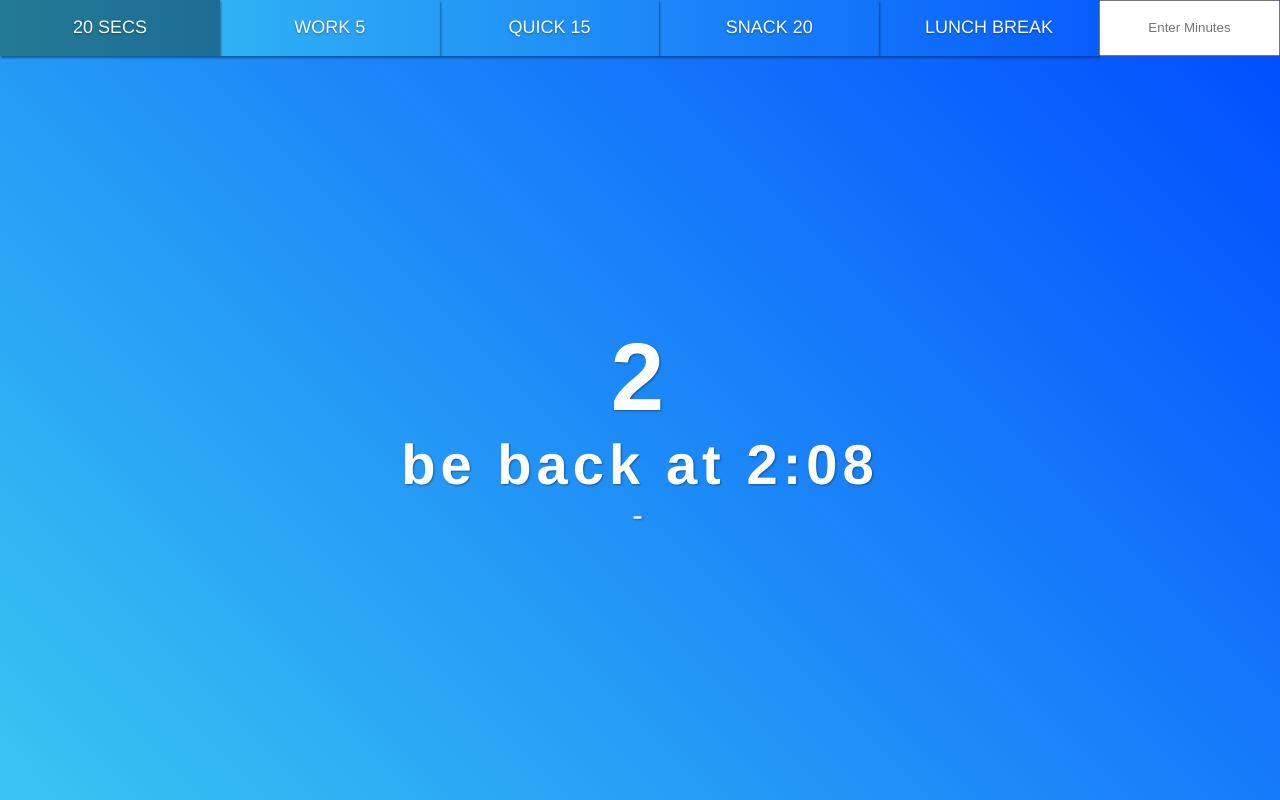
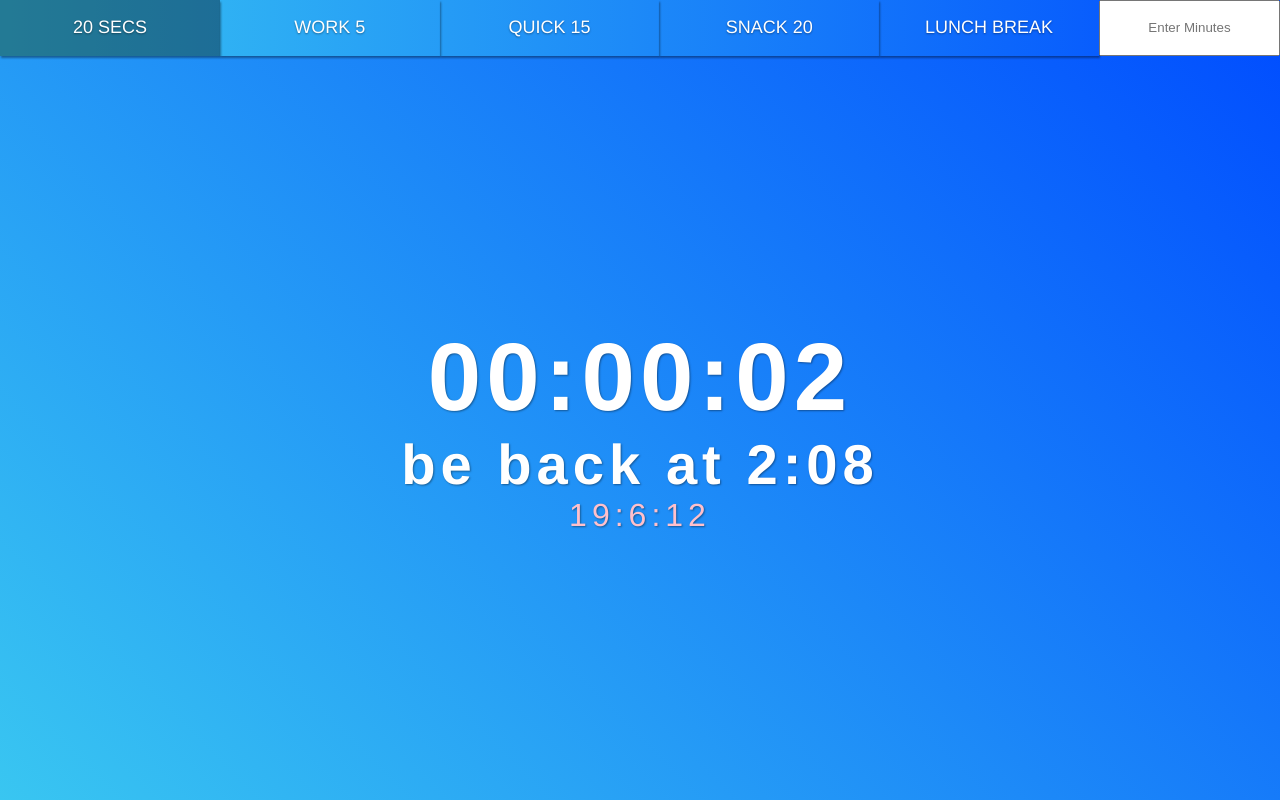
Before and after one commit to CaglayanCaliskan/vanilla-JavaScript30, a plain HTML site: page 29 Countdown Timer/index.html in a window 1280 px wide. Both pictures are taken after a click on the element "20 SECS". Drawn offline with Linux system fonts and the light colour scheme.

Commit message:
29 Countdown Timer

```diff
--- a/29 Countdown Timer/app.js
+++ b/29 Countdown Timer/app.js
@@ -1,19 +1,56 @@
 const timeText = document.getElementById('remaining-time');
+const clockScore = document.getElementById('current-time');
 //
 const triggers = document.querySelectorAll('.box');
 
+let itsTheFinalCountDown = false;
+
+//main function
 function handleTime(e) {
   let goalSeconds = Number(e.target.dataset.time);
+
+  if (itsTheFinalCountDown) return;
+  itsTheFinalCountDown = true;
+
   function editor() {
-    timeText.innerText = goalSeconds;
-    console.log(goalSeconds);
+    timeText.innerText = convertHMS(goalSeconds);
     goalSeconds--;
+
     if (goalSeconds < 0) {
       timeText.innerText = 'Time is Up 👌';
       clearInterval(myInterval);
+      itsTheFinalCountDown = false;
     }
   }
   const myInterval = setInterval(editor, 1000);
 }
 
+// Clock on load
+const clock = setInterval(() => {
+  const time = new Date();
+  const hour = time.getHours();
+  const minute = time.getMinutes();
+  const second = time.getSeconds();
+  clockScore.innerText = `${hour}:${minute}:${second}`;
+}, 1000);
+
+// sec to time
+function convertHMS(value) {
+  const sec = parseInt(value, 10);
+  let hours = Math.floor(sec / 3600);
+  let minutes = Math.floor((sec - hours * 3600) / 60);
+  let seconds = sec - hours * 3600 - minutes * 60;
+
+  if (hours < 10) {
+    hours = '0' + hours;
+  }
+  if (minutes < 10) {
+    minutes = '0' + minutes;
+  }
+  if (seconds < 10) {
+    seconds = '0' + seconds;
+  }
+  return hours + ':' + minutes + ':' + seconds; // Return is HH : MM : SS
+}
+
 triggers.forEach((trigger) => trigger.addEventListener('click', handleTime));
--- a/29 Countdown Timer/index.html
+++ b/29 Countdown Timer/index.html
@@ -21,7 +21,7 @@
     <div class="container">
       <h1 id="remaining-time">19:00</h1>
       <h3 id="expiration-time">be back at 2:08</h3>
-      <p id="current-time">-</p>
+      <p id="current-time" style="color: pink">-</p>
     </div>
     <script src="./app.js"></script>
   </body>
--- a/29 Countdown Timer/style.css
+++ b/29 Countdown Timer/style.css
@@ -56,3 +56,11 @@ form input {
 #current-time {
   font-size: 2rem;
 }
+button {
+  margin: 20px;
+  padding: 20px;
+  font-size: 20px;
+  color: white;
+  background: transparent;
+  border-radius: 10px;
+}
```
